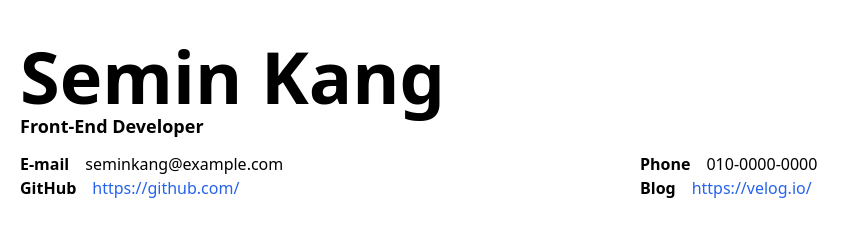
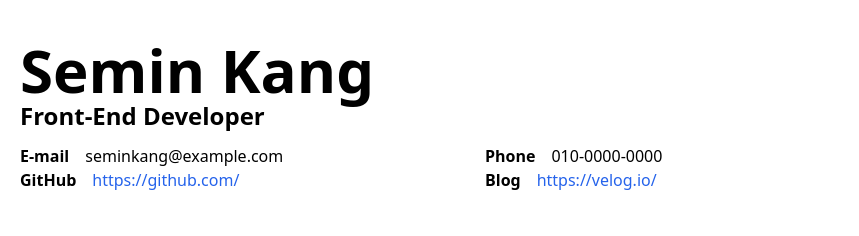
Before and after one commit to SEMINSEMINSEMIN/resume, a plain HTML site: page index.html in a window 1280 px wide. Shown: the whole page, without its empty margins (0-859 px from the left). Drawn offline with nearby package versions, Linux system fonts and the light colour scheme.

Commit message:
contact desktop layout

```diff
--- a/index.html
+++ b/index.html
@@ -9,9 +9,9 @@
     </head>
     <body class="p-5 pt-10">
         <header>
-            <h1 class="font-bold text-4xl lg:text-7xl">Semin Kang</h1>
-            <p class="font-semibold text-lg">Front-End Developer</p>
-            <dl class="grid mt-3 sm:grid-cols-2">
+            <h1 class="font-bold text-4xl lg:text-6xl">Semin Kang</h1>
+            <p class="font-semibold text-lg lg:text-2xl">Front-End Developer</p>
+            <dl class="grid mt-3 sm:grid-cols-2 lg:w-3/4">
                 <div class="flex">
                     <dt class="shrink-0 font-semibold">E-mail</dt>
                     <dd class="ml-4">
```
